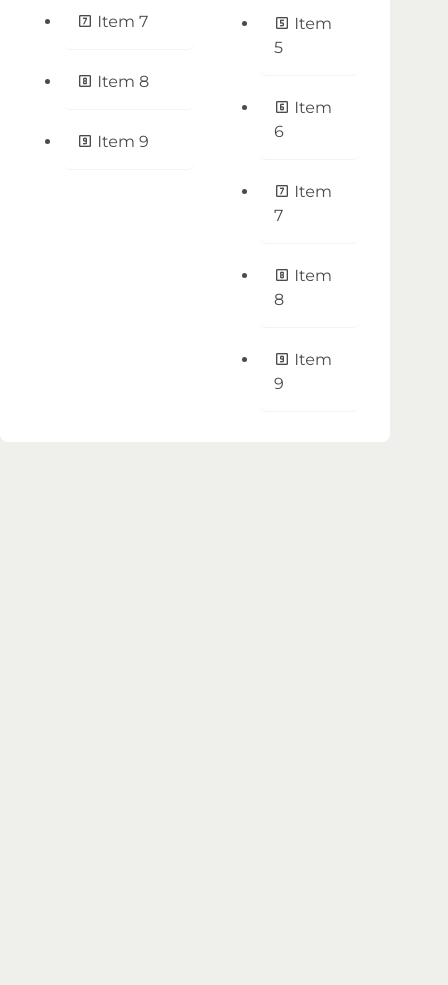
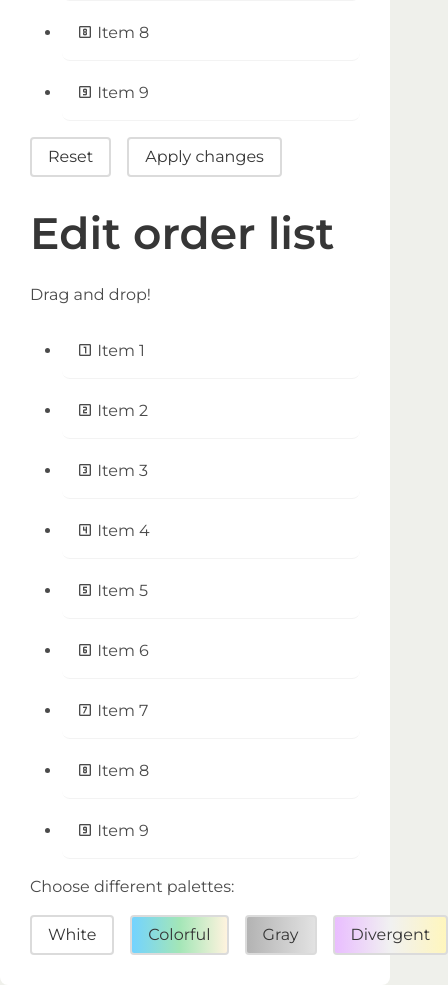
Before and after one commit to alexhiraga/uiclap-tasks, a Vue app: page /list in a window 390 px wide. Shown: the part 700-1685 px from the top of the page, 448 px wide, since content can reach past the window. Before the commit the page ends 1142 px from the top, so only its background shows below. Built offline with nearby package versions, Linux system fonts and the light colour scheme; what mdi-vue would draw is missing.

Commit message:
list page with dynamic color and drag and drop

```diff
--- a/src/App.vue
+++ b/src/App.vue
@@ -5,7 +5,6 @@ import Navbar from './components/Navbar.vue';
 
 <template>
   <header>
-
     <div class="container box my-5">
       <Navbar />
     </div>
--- a/src/assets/css/custom.css
+++ b/src/assets/css/custom.css
@@ -255,8 +255,18 @@ nav {
   display: flex;
   gap: 2rem;
 
+  @media (max-width: 768px) {
+    flex-wrap: wrap;
+  }
+
   .left, .right {
     width: 50%;
+  }
+
+  @media (max-width: 768px) {
+    .left, .right {
+      width: 100%;
+    }
   }
 
   li {
@@ -266,9 +276,131 @@ nav {
     border-radius: 8px;
 
     &:hover {
-      background-color: #f1f1f1;
+      filter: brightness(.9);
     }
   }
+
+  .right {
+    cursor: pointer;
+  }
+
+  .gap-1 {
+    gap: 1rem;
+  }
+
+  .colorful-button {
+    background-image: linear-gradient(to right, #73d3ff, #a3e6b7, #fff3de);
+    transition: 0.5s;
+  }
+  .gray-button {
+    background-image: linear-gradient(to right, #b3b3b3, #e2e2e2);
+  }
+  .divergent-button {
+    background-image: linear-gradient(to right, #e9bdff, #f1f1f1, #fff6bd);
+  }
+
+  .button {
+    transition: all .4s ease-in-out;
+  }
+  .button:hover {
+    filter: brightness(1.1);
+  }
+
+  .palette-colorful-9 {
+    background-color: #73d3ff;
+  }
+  .palette-colorful-8 {
+    background-color: #65dbf3;
+  }
+  .palette-colorful-7 {
+    background-color: #6de1e0;
+  }
+  .palette-colorful-6 {
+    background-color: #85e4cb;
+  }
+  .palette-colorful-5 {
+    background-color: #a3e6b7;
+  }
+  .palette-colorful-4 {
+    background-color: #c3e5a7;
+  }
+  .palette-colorful-3 {
+    background-color: #e2e29f;
+  }
+  .palette-colorful-2 {
+    background-color: #ffdea1;
+  }
+  .palette-colorful-1 {
+    background-color: #fff3de;
+  }
+
+  .palette-white-9,
+  .palette-white-8,
+  .palette-white-7,
+  .palette-white-6,
+  .palette-white-5,
+  .palette-white-4,
+  .palette-white-3,
+  .palette-white-2,
+  .palette-white-1 {
+    background-color: white;
+  }
+  .palette-gray-9 {
+    background-color: #b3b3b3;
+  }
+  .palette-gray-8 {
+    background-color: #b9b9b9;
+  }
+  .palette-gray-7 {
+    background-color: #bfbfbf;
+  }
+  .palette-gray-6 {
+    background-color: #c4c4c4;
+  }
+  .palette-gray-5 {
+    background-color: #cacaca;
+  }
+  .palette-gray-4 {
+    background-color: #d0d0d0;
+  }
+  .palette-gray-3 {
+    background-color: #d6d6d6;
+  }
+  .palette-gray-2 {
+    background-color: #dcdcdc;
+  }
+  .palette-gray-1 {
+    background-color: #e2e2e2;
+  }
+
+  .palette-divergent-9 {
+    background-color: #e9bdff;
+  }
+  .palette-divergent-8 {
+    background-color: #eccafc;
+  }
+  .palette-divergent-7 {
+    background-color: #eed7f8;
+  }
+  .palette-divergent-6 {
+    background-color: #efe4f4;
+  }
+  .palette-divergent-5 {
+    background-color: #f1f1f1;
+  }
+  .palette-divergent-4 {
+    background-color: #f5f2e4;
+  }
+  .palette-divergent-3 {
+    background-color: #f9f3d7;
+  }
+  .palette-divergent-2 {
+    background-color: #fcf5ca;
+  }
+  .palette-divergent-1 {
+    background-color: #fff6bd;
+  }
+
 }
 
 .message-wrapper {
--- a/src/components/Botao.vue
+++ b/src/components/Botao.vue
@@ -3,8 +3,6 @@ const props = defineProps({
     icon: String,
     label: String
 });
-
-// const emits = defineEmits(['clique']);
 
 </script>
 <template>
--- /dev/null
+++ b/src/types/PaletteColorTypes..ts
@@ -0,0 +1,6 @@
+export enum PaletteColorTypes {
+  WHITE = 'palette-white-',
+  COLORFUL = 'palette-colorful-',
+  GRAY = 'palette-gray-',
+  DIVERGENT = 'palette-divergent-',
+}
--- a/src/views/ListaView.vue
+++ b/src/views/ListaView.vue
@@ -1,10 +1,32 @@
 <script setup lang="ts">
 import lista from '@/assets/lista.json';
+import Botao from '@/components/Botao.vue';
+import { PaletteColorTypes } from '@/types/PaletteColorTypes.';
 import { ref } from 'vue';
 import draggable from 'vuedraggable';
 
 let originalList = ref(lista);
+const originalListDefault = ref(lista);
 let list = ref(lista);
+let colorType = ref(PaletteColorTypes.WHITE);
+let appliedColorType = ref(PaletteColorTypes.WHITE);
+let isApplied = ref(false);
+
+const setColorType = (type: PaletteColorTypes) => {
+  colorType.value = type;
+};
+
+const applyChanges = () => {
+  appliedColorType.value = colorType.value;
+  isApplied.value = true;
+  originalList.value = [...list.value];
+};
+
+const resetChanges = () => {
+  appliedColorType.value = PaletteColorTypes.WHITE;
+  isApplied.value = false;
+  originalList.value = originalListDefault.value
+};
 
 </script>
 
@@ -14,23 +36,33 @@ let list = ref(lista);
       <h2>Original list</h2>
       <p>Not editable here</p>
       <ul>
-        <li v-for="item in originalList" :key="item.value">
+        <li v-for="item in originalList" :key="item.value" :class="isApplied ? appliedColorType + item.value : '' ">
           <i :class="'mdi ' + item.icon"></i> {{ item.label }}
         </li>
       </ul>
+      <div class="is-flex gap-1">
+        <Botao label="Reset" @click="resetChanges()" />
+        <Botao label="Apply changes" @click="applyChanges()" />
+      </div>
     </div>
 
-    <!-- TODO: mudar tonalidade do card de acordo com o número e criar botão para atualizar a lista da esquerda, criar botão pra salvar no localstorage -->
     <div class="right">
       <h2>Edit order list</h2>
       <p class="is-6">Drag and drop!</p>
       <draggable v-model="list" tag="ul">
         <template #item="{ element: item }">
-          <li>
+          <li :class="colorType + item.value" :key="item.value">
             <i :class="'mdi ' + item.icon"></i> {{ item.label }}
           </li>
         </template>
       </draggable>
+      <p>Choose different palettes:</p>
+      <div class="is-flex gap-1">
+        <Botao label="White" @click="setColorType(PaletteColorTypes.WHITE)" />
+        <Botao class="colorful-button" label="Colorful" @click="setColorType(PaletteColorTypes.COLORFUL)" />
+        <Botao class="gray-button" label="Gray" @click="setColorType(PaletteColorTypes.GRAY)" />
+        <Botao class="divergent-button" label="Divergent" @click="setColorType(PaletteColorTypes.DIVERGENT)" />
+      </div>
     </div>
   </div>
 </template>
```
